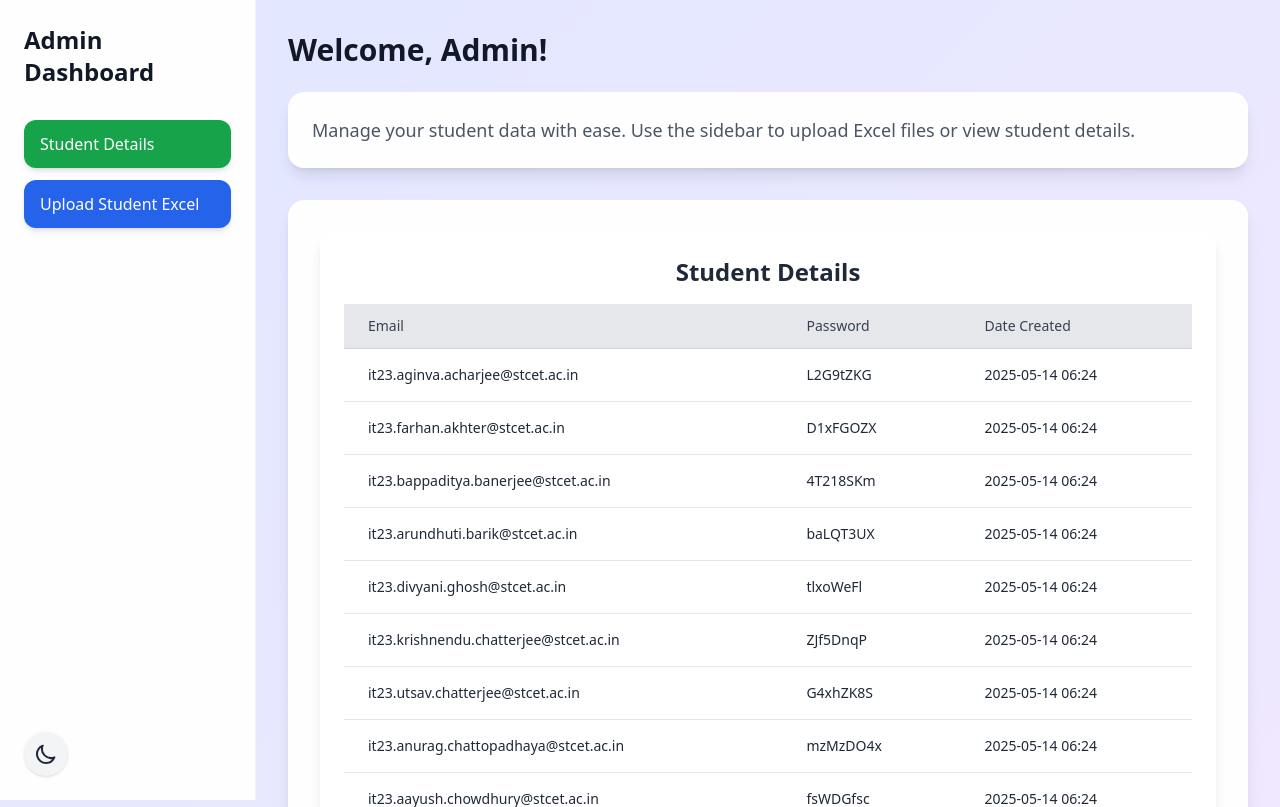
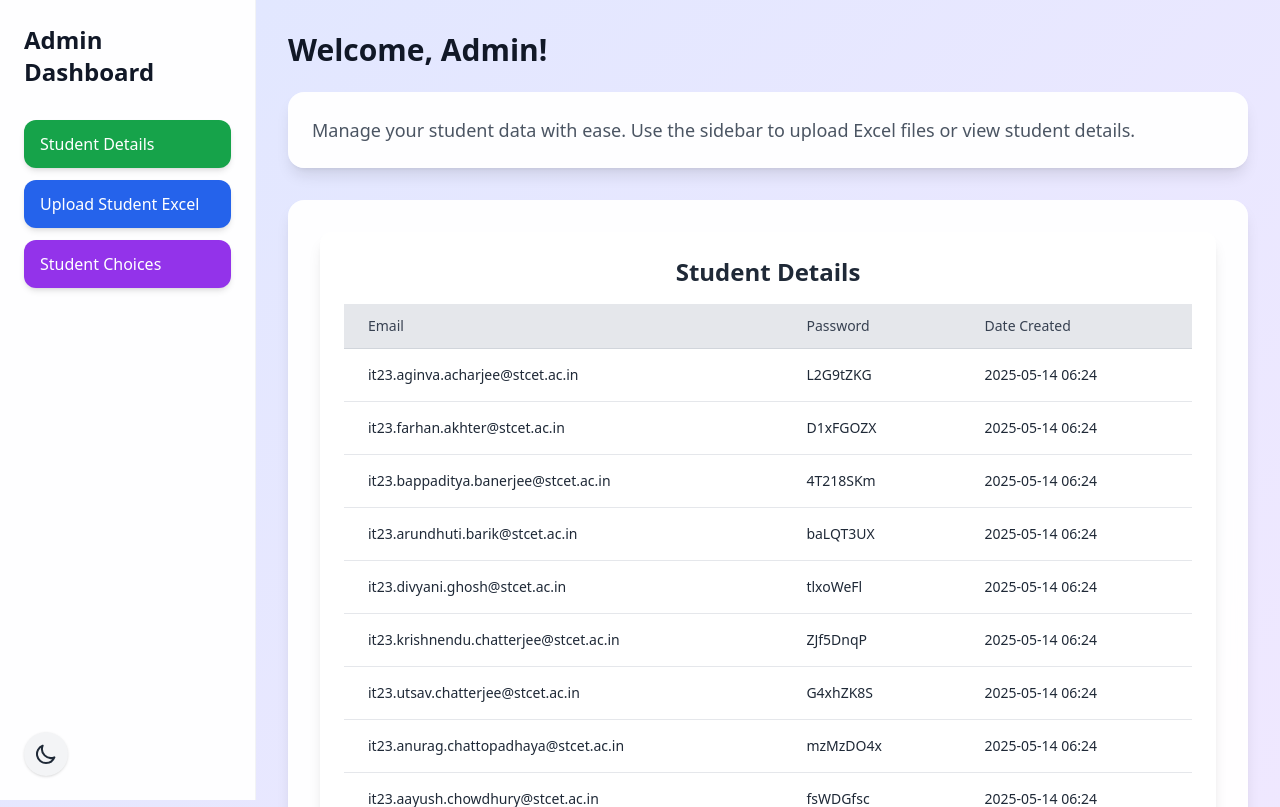
Before and after one commit to Phenix8240/Allocation-Matcher, a Django app: page /admin-dashboard/ in a window 1280 px wide. Shown: the top 807 px of the page. Run offline with Django 5.2, Linux system fonts and the light colour scheme; a user stored in the database is signed in; data comes from the database, SQL or seed files in the repository; both versions use the stored data as it was after the commit; some libraries are stand-ins or nearby versions.

Commit message:
trying to store student chooices in an xlsx file

```diff
--- a/ElectiveApp/core/templates/core/admin_dashboard.html
+++ b/ElectiveApp/core/templates/core/admin_dashboard.html
@@ -53,9 +53,10 @@
     <nav class="space-y-3 flex-1">
       <button id="btn-student-details" class="w-full text-left py-3 px-4 rounded-xl bg-green-600 hover:bg-green-700 dark:bg-green-500 dark:hover:bg-green-600 text-white font-medium transition-all duration-200 shadow-md">Student Details</button>
       <button id="btn-upload-excel" class="w-full text-left py-3 px-4 rounded-xl bg-blue-600 hover:bg-blue-700 dark:bg-blue-500 dark:hover:bg-blue-600 text-white font-medium transition-all duration-200 shadow-md">Upload Student Excel</button>
+      <button id="btn-student-choices" class="w-full text-left py-3 px-4 rounded-xl bg-purple-600 hover:bg-purple-700 dark:bg-purple-500 dark:hover:bg-purple-600 text-white font-medium transition-all duration-200 shadow-md">Student Choices</button>
     </nav>
     <div class="mt-auto">
-      <button id="theme-toggle" class="p-2.5 rounded-full bg-gray-100 dark:bg-gray-700 text-gray-800 dark:text-gray-200 hover guilty:bg-gray-200 dark:hover:bg-gray-600 transition-all duration-200 shadow">
+      <button id="theme-toggle" class="p-2.5 rounded-full bg-gray-100 dark:bg-gray-700 text-gray-800 dark:text-gray-200 hover:bg-gray-200 dark:hover:bg-gray-600 transition-all duration-200 shadow">
         <svg id="sun-icon" class="w-6 h-6 hidden dark:block" fill="none" stroke="currentColor" viewBox="0 0 24 24">
           <path stroke-linecap="round" stroke-linejoin="round" stroke-width="2" d="M12 3v1m0 16v1m9-9h-1M4 12H3m15.364 6.364l-.707-.707M6.343 6.343l-.707-.707m12.728 0l-.707.707M6.343 17.657l-.707.707M16 12a4 4 0 11-8 0 4 4 0 018 0z"/>
         </svg>
@@ -142,6 +143,10 @@
       openUploadModal();
     });
 
+    document.getElementById('btn-student-choices').addEventListener('click', () => {
+      loadContent("{% url 'student_choices' %}");
+    });
+
     document.getElementById('close-modal').addEventListener('click', () => {
       document.getElementById('upload-modal').classList.add('hidden');
     });
@@ -149,6 +154,14 @@
     window.addEventListener('DOMContentLoaded', () => {
       loadContent("{% url 'student-details' %}");
     });
+
+    // Handle dynamic "View" button clicks for student choices
+    document.addEventListener('click', function(event) {
+      if (event.target.classList.contains('view-choices')) {
+        const semester = event.target.getAttribute('data-semester');
+        loadContent(`/admin/view-choices/${semester}/`);
+      }
+    });
   </script>
 </body>
 </html>
--- a/ElectiveApp/core/urls.py
+++ b/ElectiveApp/core/urls.py
@@ -12,4 +12,6 @@ urlpatterns = [
     path('fetch-core-subjects/', views.fetch_core_subjects, name='fetch_core_subjects'),
     path('fetch-electives/', views.fetch_electives, name='fetch_electives'),
     path('save-elective-selection/', views.save_elective_selection, name='save_elective_selection'),
+    path('admin/student-choices/', views.student_choices, name='student_choices'),
+    path('admin/view-choices/<str:semester>/', views.view_choices, name='view_choices'),
 ]
--- a/ElectiveApp/core/views.py
+++ b/ElectiveApp/core/views.py
@@ -3,6 +3,7 @@ import random
 import string
 import pandas as pd
 import json
+import io
 from django.shortcuts import render, redirect
 from django.contrib import messages
 from django.contrib.auth import authenticate, login, logout, get_user_model
@@ -12,6 +13,7 @@ from django.conf import settings
 from django.http import JsonResponse
 from .forms import UploadFileForm
 from .models import Student, Subject, ElectiveSelection
+from django.http import JsonResponse, HttpResponse, HttpResponseBadRequest
 from django.views.decorators.csrf import ensure_csrf_cookie
 
 User = get_user_model()
@@ -276,3 +278,92 @@ def save_elective_selection(request):
 
     except Exception as e:
         return JsonResponse({'error': str(e)}, status=400)
+
+
+@login_required
+def student_choices(request):
+    """Render a page listing all semesters with view and download options."""
+    if not request.user.is_staff:
+        return redirect('student_dashboard')
+    semesters = [choice[0] for choice in Student._meta.get_field('semester').choices]
+    return render(request, 'core/student_choices.html', {'semesters': semesters})
+
+@login_required
+def view_choices(request, semester):
+    """Render a table of elective choices for a given semester."""
+    if not request.user.is_staff:
+        return redirect('student_dashboard')
+
+    try:
+        semester_int = int(semester)
+    except ValueError:
+        return HttpResponseBadRequest("Invalid semester")
+
+    students = Student.objects.filter(semester=semester, elective_finalized=True)
+    if not students.exists():
+        return render(request, 'core/view_choices.html', {
+            'semester': semester,
+            'message': 'No students have finalized choices for this semester.'
+        })
+
+    # Get unique streams for electives in this semester
+    streams = Subject.objects.filter(semester=semester_int, is_elective=True).values_list('stream', flat=True).distinct()
+
+    # Prepare data for the table
+    data = []
+    for student in students:
+        row = {'roll': student.roll}
+        selections = {sel.subject.stream: f"{sel.subject.code} - {sel.subject.name}"
+                      for sel in student.elective_selections.all()}
+        for stream in streams:
+            row[stream] = selections.get(stream, 'N/A')
+        data.append(row)
+
+    context = {
+        'semester': semester,
+        'streams': streams,
+        'data': data,
+    }
+    return render(request, 'core/view_choices.html', context)
+
+@login_required
+def download_choices(request, semester):
+    """Generate and serve an Excel file with elective choices for a given semester."""
+    if not request.user.is_staff:
+        return redirect('student_dashboard')
+
+    try:
+        semester_int = int(semester)
+    except ValueError:
+        return HttpResponseBadRequest("Invalid semester")
+
+    students = Student.objects.filter(semester=semester, elective_finalized=True)
+    if not students.exists():
+        return HttpResponse("No students have finalized choices for this semester.", status=404)
+
+    streams = Subject.objects.filter(semester=semester_int, is_elective=True).values_list('stream', flat=True).distinct()
+
+    # Prepare data for Excel
+    data = []
+    for student in students:
+        row = {'Roll Number': student.roll}
+        selections = {sel.subject.stream: f"{sel.subject.code} - {sel.subject.name}"
+                      for sel in student.elective_selections.all()}
+        for stream in streams:
+            row[stream] = selections.get(stream, 'N/A')
+        data.append(row)
+
+    # Create DataFrame and Excel file in memory
+    df = pd.DataFrame(data)
+    output = io.BytesIO()
+    with pd.ExcelWriter(output, engine='openpyxl') as writer:
+        df.to_excel(writer, index=False, sheet_name=f'Semester {semester}')
+    output.seek(0)
+
+    # Prepare response
+    response = HttpResponse(
+        output,
+        content_type='application/vnd.openxmlformats-officedocument.spreadsheetml.sheet'
+    )
+    response['Content-Disposition'] = f'attachment; filename="choices_semester_{semester}.xlsx"'
+    return response
```
Also changed, not shown: ElectiveApp/core/templates/core/student_choices.html (added, +12 -0 lines), ElectiveApp/core/templates/core/view_choices.html (added, +29 -0 lines), ElectiveApp/db.sqlite3.
